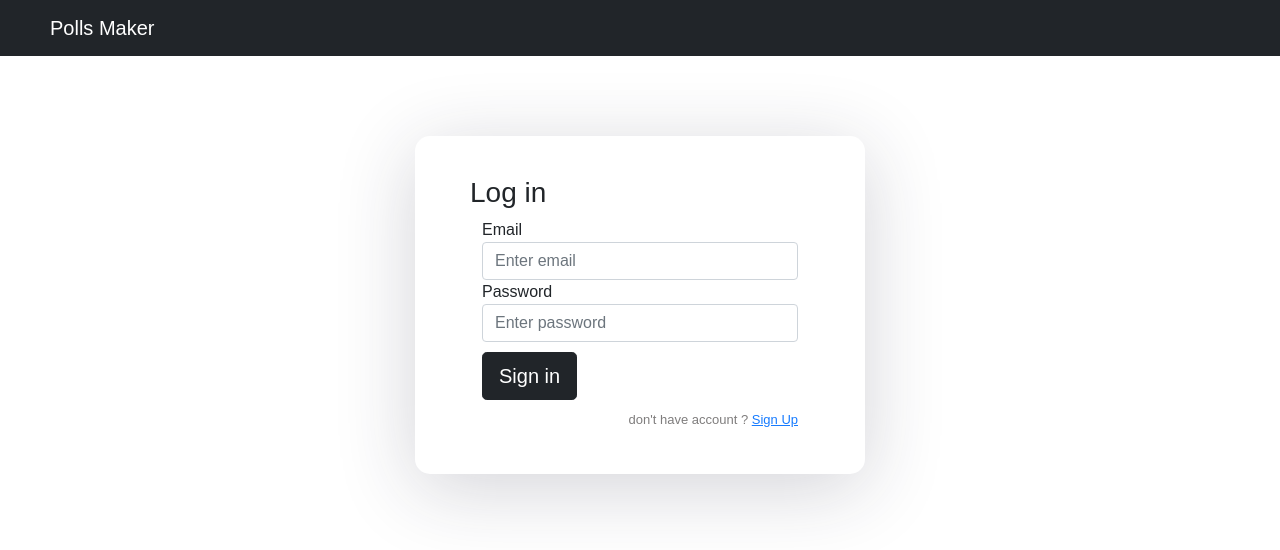
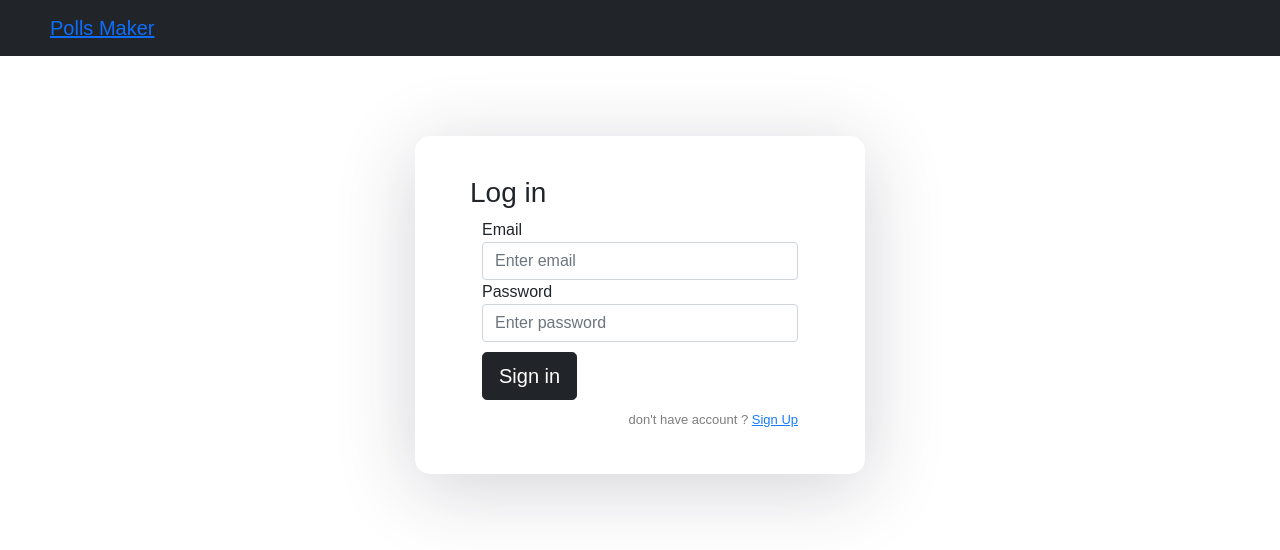
Before and after one commit to keshavtakatrao/pollmaker-react, a React (Create React App) app: page /#/sign-in in a window 1280 px wide. Shown: the top 550 px of the page. Built offline with nearby package versions, Linux system fonts and the light colour scheme.

Commit message:
minor cgange

```diff
--- a/src/components/navbar.js
+++ b/src/components/navbar.js
@@ -1,7 +1,7 @@
 import React from "react";
 import Navbar from "react-bootstrap/Navbar";
 import Nav from "react-bootstrap/Nav";
-import { useHistory } from 'react-router-dom'
+import { useHistory,Link } from 'react-router-dom'
 
 const MyNavbar = () => {
     let history = useHistory();
@@ -13,7 +13,7 @@ const MyNavbar = () => {
     };
     return (
         <Navbar className='navbar' collapseOnSelect expand="lg" bg="dark" variant="dark" style={{paddingLeft:"50px"}}>
-                <Navbar.Brand to='/home'>Polls Maker</Navbar.Brand>
+                <Navbar.Brand><Link to='/'>Polls Maker</Link></Navbar.Brand>
                 <Navbar.Toggle aria-controls="responsive-navbar-nav" />
                 <Navbar.Collapse id="responsive-navbar-nav">
                     <Nav className="justify-content-end">
--- a/src/components/poll.js
+++ b/src/components/poll.js
@@ -48,7 +48,7 @@ const Poll = (props) => {
             let data = {
                 vote: value
             }
-            await axios.post('http://localhost:3030/submit/' + ID, data)
+            await axios.post('https://pollmaker.herokuapp.com/submit/' + ID, data)
                 .then((response) => {
                     if (response.data.message == 'vote submitted') {
                         handleShow();
```
